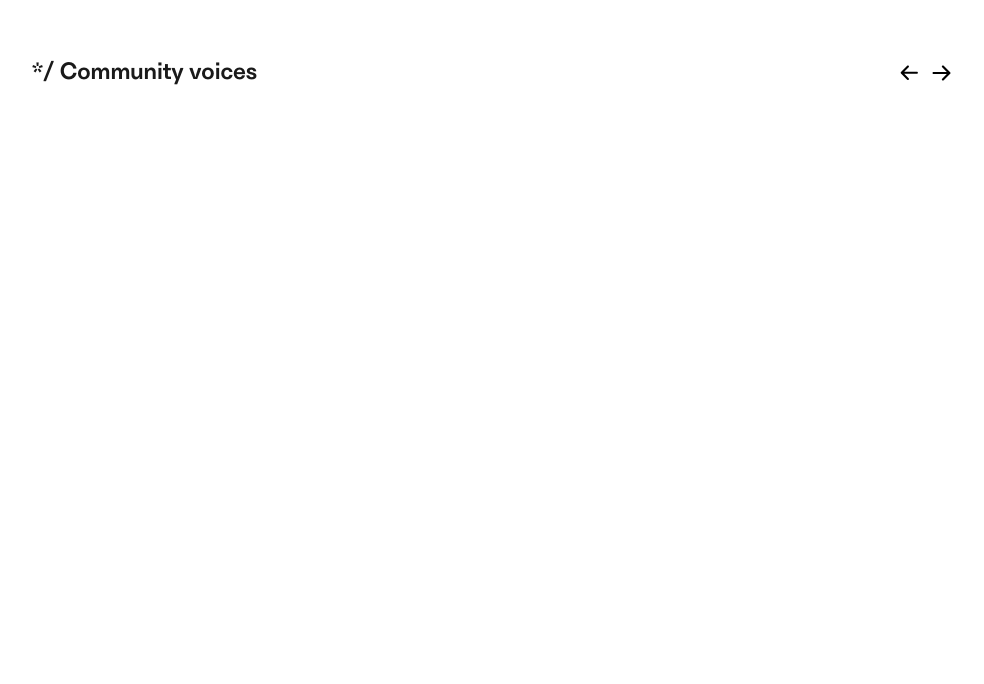
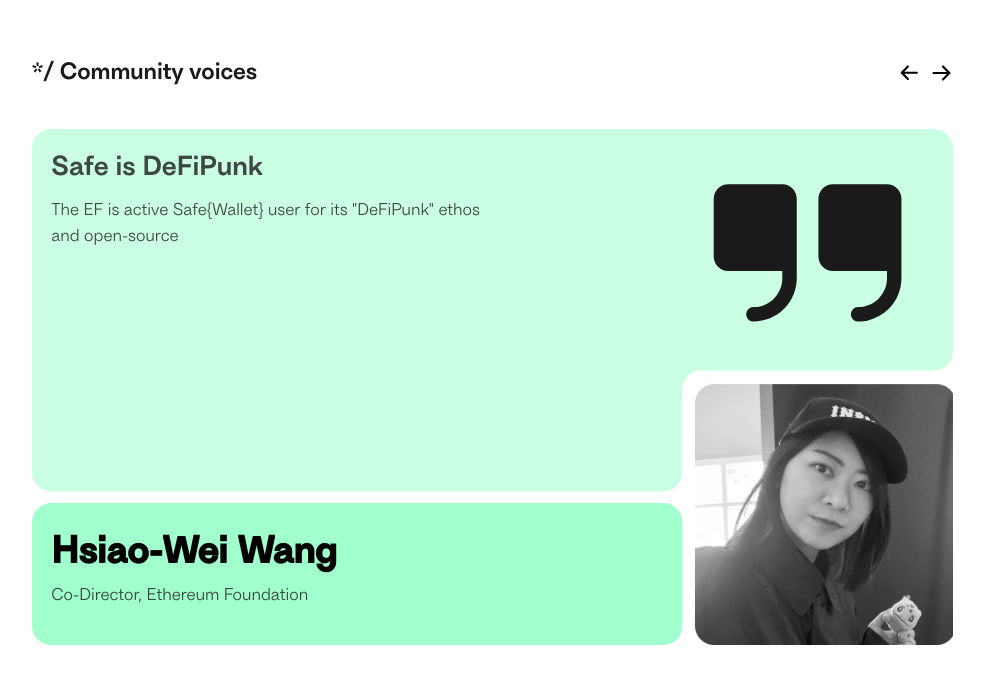
Before and after one commit to safe-fndn/foundation-homepage, a Next.js app: page / in a window 1280 px wide. Shown: the part 6656-7340 px from the top of the page, without its empty margins (148-1132 px from the left). Before the commit the page ends 6785 px from the top, so only its background shows below. Built offline with nearby package versions, Linux system fonts and the light colour scheme.

Commit message:
feat: complete CommunityVoices component

```diff
--- a/src/app/page.tsx
+++ b/src/app/page.tsx
@@ -37,7 +37,7 @@
       <div className="pt-[160px] md:pt-[240px]">
         <Governance />
       </div>
-      <div className="pt-[100px] md:pt-[275px]">
+      <div className="py-[100px] md:pt-[275px] md:pb-[140px]">
         <CommunityVoices />
       </div>
     </div>
--- a/src/components/homepage/CommunityVoices.tsx
+++ b/src/components/homepage/CommunityVoices.tsx
@@ -26,7 +26,65 @@
           ></Button>
         </div>
       </div>
-      <div className="pt-4 md:pt-10"></div>
+      <div className="pt-4 md:pt-10">
+        <svg viewBox="0 0 953 534" fill="none" className="w-full">
+          <path
+            d="M0 20C0 8.9543 8.95431 0 20 0H933C944.046 0 953 8.9543 953 20V230C953 241.046 944.046 250 933 250H0V20Z"
+            fill="#12FF80"
+            fillOpacity="0.22"
+          />
+          <path
+            d="M0 250H673V355C673 366.046 664.046 375 653 375H20C8.95431 375 0 366.046 0 355V250Z"
+            fill="#12FF80"
+            fillOpacity="0.22"
+          />
+          <rect
+            width={26}
+            height={26}
+            transform="translate(699 250) rotate(90)"
+            fill="#12FF80"
+            fillOpacity="0.22"
+          />
+          <path
+            d="M699 250L699 276L673 276L673 270C673 258.954 681.954 250 693 250L699 250Z"
+            fill="white"
+          />
+          <path
+            d="M791.328 72.2388V154.42C791.316 166.304 786.589 177.699 778.186 186.103C769.782 194.507 758.387 199.233 746.503 199.246C744.521 199.246 742.621 198.458 741.22 197.057C739.819 195.656 739.032 193.756 739.032 191.775C739.032 189.793 739.819 187.893 741.22 186.492C742.621 185.091 744.521 184.304 746.503 184.304C754.428 184.304 762.029 181.155 767.634 175.551C773.238 169.946 776.386 162.345 776.386 154.42V146.949H720.354C716.391 146.949 712.591 145.374 709.789 142.572C706.986 139.77 705.412 135.97 705.412 132.007V72.2388C705.412 68.276 706.986 64.4754 709.789 61.6733C712.591 58.8711 716.391 57.2969 720.354 57.2969H776.386C780.349 57.2969 784.15 58.8711 786.952 61.6733C789.754 64.4754 791.328 68.276 791.328 72.2388ZM884.716 57.2969H828.683C824.721 57.2969 820.92 58.8711 818.118 61.6733C815.316 64.4754 813.741 68.276 813.741 72.2388V132.007C813.741 135.97 815.316 139.77 818.118 142.572C820.92 145.374 824.721 146.949 828.683 146.949H884.716V154.42C884.716 162.345 881.567 169.946 875.963 175.551C870.359 181.155 862.758 184.304 854.832 184.304C852.85 184.304 850.95 185.091 849.549 186.492C848.148 187.893 847.361 189.793 847.361 191.775C847.361 193.756 848.148 195.656 849.549 197.057C850.95 198.458 852.85 199.246 854.832 199.246C866.717 199.233 878.111 194.507 886.515 186.103C894.919 177.699 899.645 166.304 899.658 154.42V72.2388C899.658 68.276 898.084 64.4754 895.281 61.6733C892.479 58.8711 888.679 57.2969 884.716 57.2969Z"
+            fill="#1A1A1A"
+          />
+          <rect
+            y={387}
+            width={673}
+            height={147}
+            rx={20}
+            fill="#12FF80"
+            fillOpacity="0.4"
+          />
+          <foreignObject x={20} y={20} width={470} height={120}>
+            <div className="text-[29px] font-medium text-[#1a1a1acc]">
+              Safe is DeFiPunk
+            </div>
+            <div className="text-[18px] font-light text-[#1a1a1acc] mt-2 max-w-[520px]">
+              {`The EF is active Safe{Wallet} user for its "DeFiPunk" ethos and
+              open-source`}
+            </div>
+          </foreignObject>
+          <foreignObject x={20} y={410} width={360} height={100}>
+            <div className="text-[40px] font-bold">Hsiao-Wei Wang</div>
+            <div className="text-[18px] font-light text-[#1a1a1acc]">
+              Co-Director, Ethereum Foundation
+            </div>
+          </foreignObject>
+          <image
+            x="686"
+            y="264"
+            width="270"
+            height="270"
+            href="./images/homepage/community/member1.png"
+          />
+        </svg>
+      </div>
     </div>
   );
 }
```
Also changed, not shown: public/images/homepage/community/member1.png (added).
